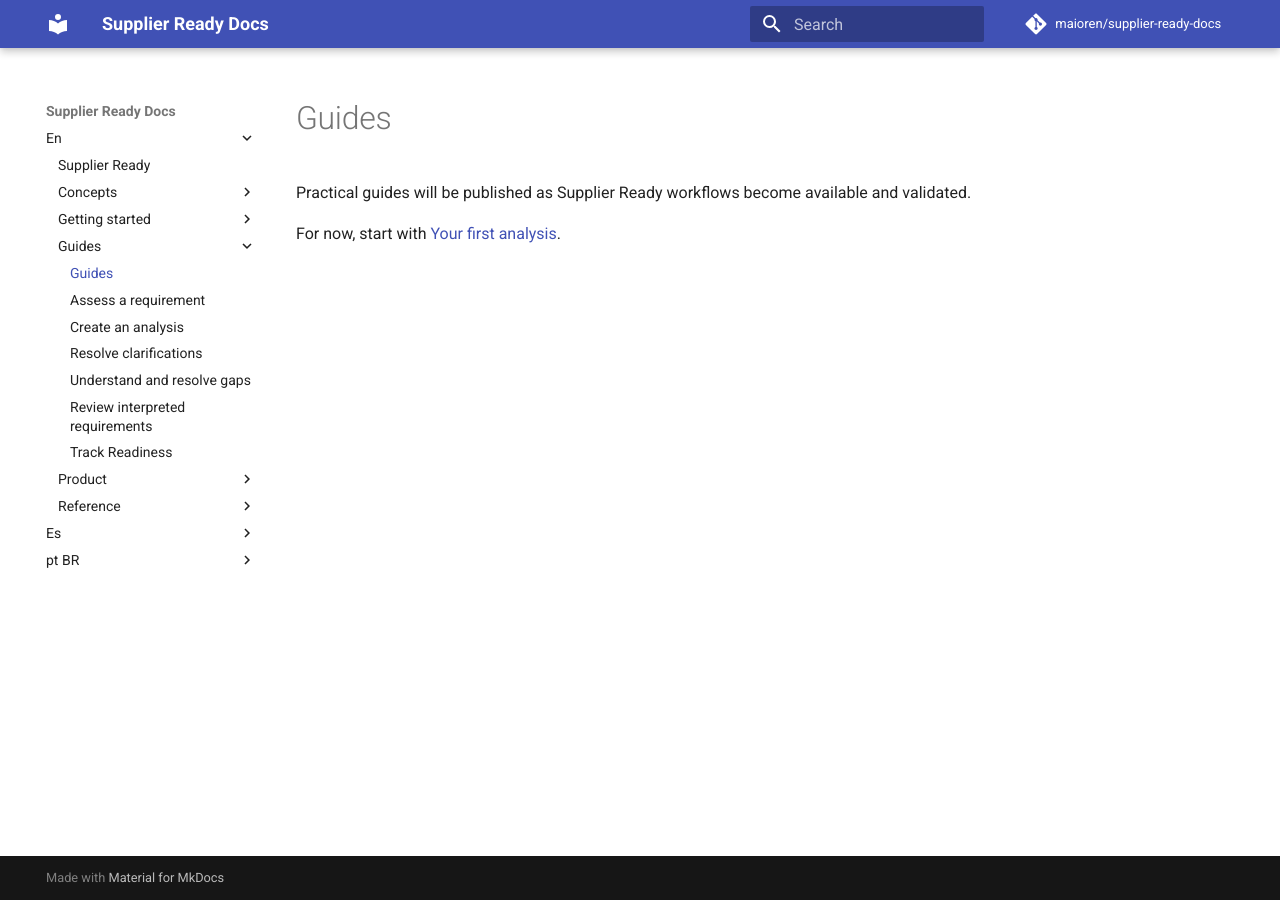
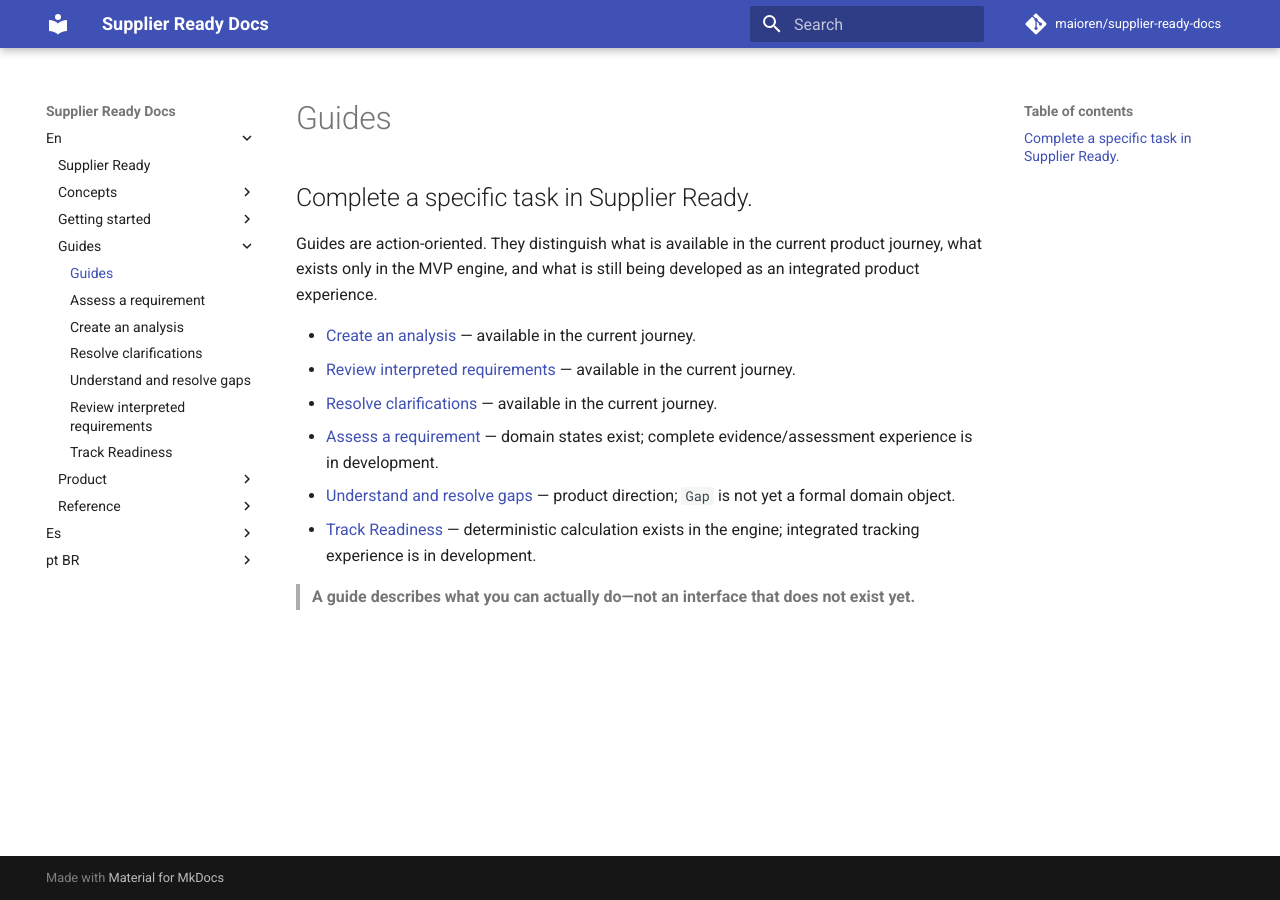
Before and after one commit to maioren/supplier-ready-docs, an MkDocs documentation site: the page built from docs/en/guides/index.md, in a window 1280 px wide. Built offline with MkDocs 1.6.1 and Material for MkDocs 9.7.7, drawn with Linux system fonts in a browser that asks for light colours; comment, search, counter and statistics services are not loaded.

Commit message:
docs: synchronize English guides overview

```diff
--- a/docs/en/guides/index.md
+++ b/docs/en/guides/index.md
@@ -1,5 +1,14 @@
 # Guides
 
-Practical guides will be published as Supplier Ready workflows become available and validated.
+## Complete a specific task in Supplier Ready.
 
-For now, start with [Your first analysis](../getting-started/first-analysis.md).
+Guides are action-oriented. They distinguish what is available in the current product journey, what exists only in the MVP engine, and what is still being developed as an integrated product experience.
+
+- [Create an analysis](create-analysis.md) — available in the current journey.
+- [Review interpreted requirements](review-interpreted-requirements.md) — available in the current journey.
+- [Resolve clarifications](resolve-clarifications.md) — available in the current journey.
+- [Assess a requirement](assess-requirement.md) — domain states exist; complete evidence/assessment experience is in development.
+- [Understand and resolve gaps](resolve-gaps.md) — product direction; `Gap` is not yet a formal domain object.
+- [Track Readiness](track-readiness.md) — deterministic calculation exists in the engine; integrated tracking experience is in development.
+
+> **A guide describes what you can actually do—not an interface that does not exist yet.**
```
